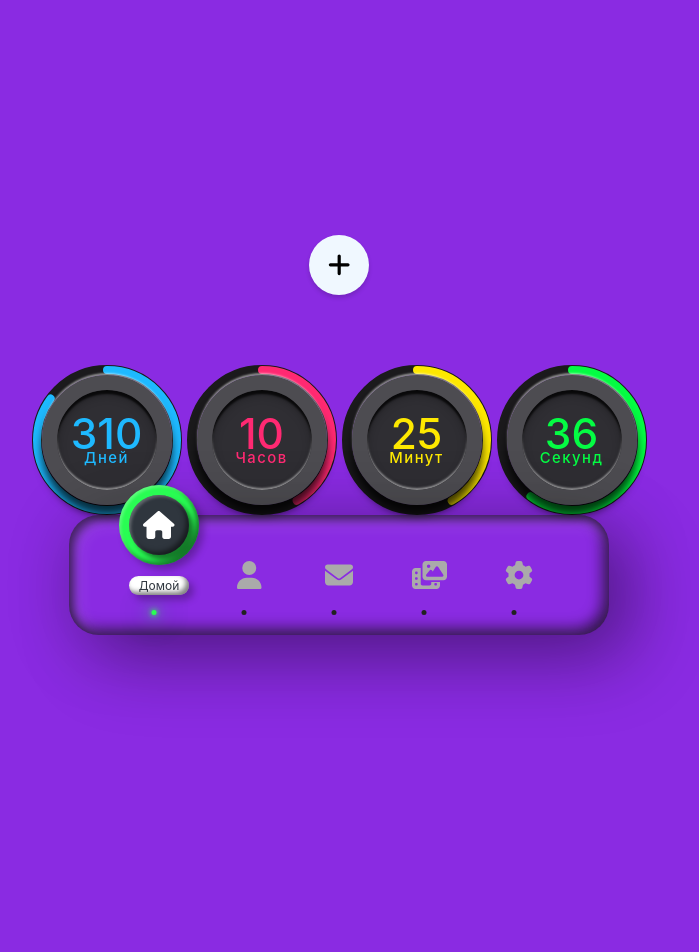
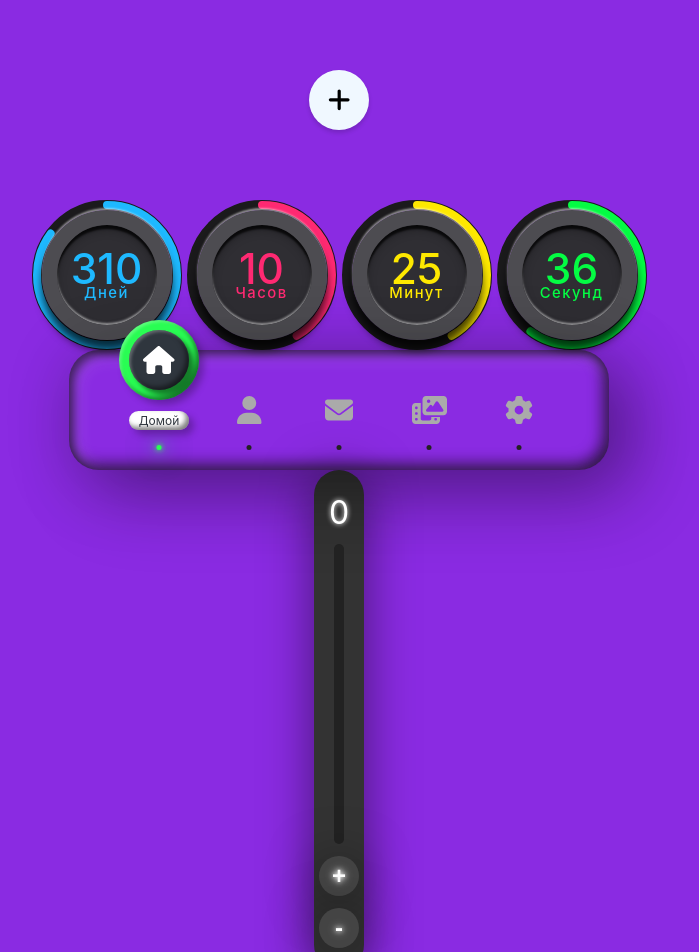
Before and after one commit to sayns-wq/components_library, a React (Create React App) app: page / in a window 1280 px wide. Shown: the top 952 px of the page, without its empty margins (301-1000 px from the left). Before the commit the page ends 800 px from the top, so only its background shows below. Built offline with nearby package versions, Linux system fonts and the light colour scheme.

Commit message:
add NumberPicker

```diff
--- a/src/App.tsx
+++ b/src/App.tsx
@@ -11,6 +11,7 @@ import {
 import CircularNavigation from "./components/CircularNavigarion/CircularNavigation";
 import CountDownTimer from "./components/CountDownTimer/CountDownTimer";
 import NavigarionTab from "./components/NavigarionTab/NavigarionTab";
+import NumberPicker from "./components/NumberPicker/NumberPicker";
 const CountDownTimerConfig = {
   timerConfig: [
     {
@@ -60,6 +61,14 @@ const NavigarionTabConfig = [
     link: "#",
   },
 ];
+
+const NumberPickerConfig = {
+  maxValue: 10,
+  colors: {
+    max: "#ff0000",
+    normal: "#0f0",
+  },
+};
 const endDate = "01/01/2025 00:00:00";
 
 function App() {
@@ -71,6 +80,7 @@ function App() {
         endDate={endDate}
       ></CountDownTimer>
       <NavigarionTab config={NavigarionTabConfig} />
+      <NumberPicker config={NumberPickerConfig} />
     </div>
   );
 }
--- a/src/components/NavigarionTab/NavigarionTab.module.css
+++ b/src/components/NavigarionTab/NavigarionTab.module.css
@@ -24,7 +24,7 @@
   height: 5px;
   top: 35px;
   left: 35px;
-  transform: translateX(-50%);
+  transform: translateX(50%);
   background: #222;
   border-radius: 50%;
   transition: 0.5s;
--- /dev/null
+++ b/src/components/NumberPicker/NumberPicker.module.css
@@ -0,0 +1,64 @@
+.box {
+  width: 50px;
+  height: 500px;
+  display: flex;
+  justify-content: center;
+  align-items: center;
+  background: #333;
+  border-radius: 50px;
+  box-shadow: 0 5px 50px rgba(0, 0, 0, 0.5);
+}
+.picker {
+  position: relative;
+  width: 40px;
+  gap: 12px;
+  display: flex;
+  justify-content: center;
+  align-items: center;
+  flex-direction: column;
+  user-select: none;
+}
+.progress {
+  position: relative;
+  width: 10px;
+  background: #222;
+  height: 300px;
+  border-radius: 20px;
+  display: flex;
+  flex-direction: column-reverse;
+}
+.progress .meter {
+  position: absolute;
+  width: 100%;
+  background: #0f0;
+  border-radius: 20px;
+  filter: drop-shadow(0 0 2.5px #0f0) drop-shadow(0 0 10px #0f0);
+  transition: 0.5s;
+}
+.button {
+  position: relative;
+  width: 40px;
+  height: 40px;
+  text-align: center;
+  background: #444;
+  font-size: 1.5em;
+  color: #fff;
+  border-radius: 50%;
+  outline: none;
+  border: none;
+  text-shadow: 0 0 5px #fff, 0 0 10px #fff;
+  cursor: pointer;
+  font-weight: 600;
+  box-shadow: 0 5px 50px rgba(0, 0, 0, 0.5);
+  transition: 0.2s;
+}
+
+.button:active {
+  font-size: 1.25em;
+  box-shadow: inset 0 0 10px rgba(0, 0, 0, 0.9);
+}
+.output {
+  color: #fff;
+  font-size: 2em;
+  text-shadow: 0 0 5px #fff;
+}
--- /dev/null
+++ b/src/components/NumberPicker/NumberPicker.tsx
@@ -0,0 +1,55 @@
+import { useState } from "react";
+import classes from "./NumberPicker.module.css";
+
+interface NumberPickerProps {
+  config: {
+    maxValue: number;
+    colors: {
+      max: string;
+      normal: string;
+    };
+  };
+}
+
+function NumberPicker({ config }: NumberPickerProps) {
+  const [outputValue, setOutputValue] = useState(0);
+  const { maxValue, colors } = config;
+  const percent = (outputValue * 100) / maxValue;
+  return (
+    <div className={classes.box}>
+      <div className={classes.picker}>
+        <span className={classes.output}>{outputValue}</span>
+        <div className={classes.progress}>
+          <span
+            className={classes.meter}
+            style={{
+              height: `${percent}%`,
+              backgroundColor:
+                percent > 70 && colors.max ? colors.max : colors.normal,
+              filter:
+                percent > 70 && colors.max
+                  ? `drop-shadow(0 0 2.5px ${colors.max}) drop-shadow(0 0 10px ${colors.max})`
+                  : `drop-shadow(0 0 2.5px ${colors.normal}) drop-shadow(0 0 10px ${colors.normal})`,
+            }}
+          ></span>
+        </div>
+        <button
+          className={`${classes.button} ${classes.plus}`}
+          onClick={() =>
+            outputValue < maxValue && setOutputValue(outputValue + 1)
+          }
+        >
+          +
+        </button>
+        <button
+          className={`${classes.button} ${classes.minus}`}
+          onClick={() => outputValue > 0 && setOutputValue(outputValue - 1)}
+        >
+          -
+        </button>
+      </div>
+    </div>
+  );
+}
+
+export default NumberPicker;
```
